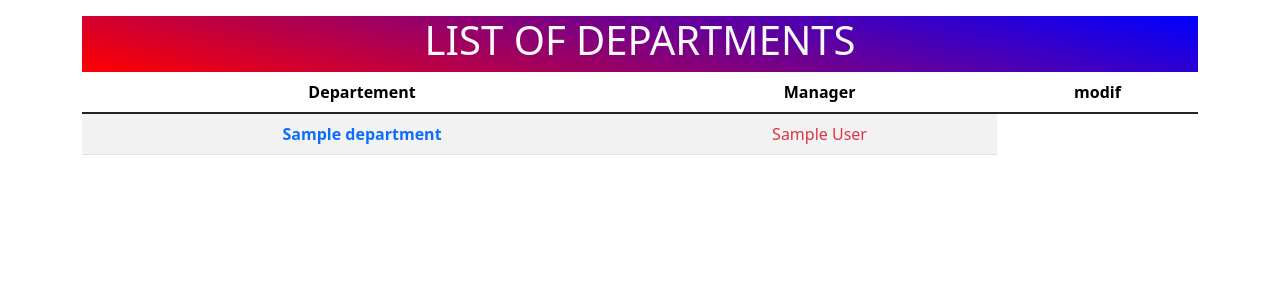
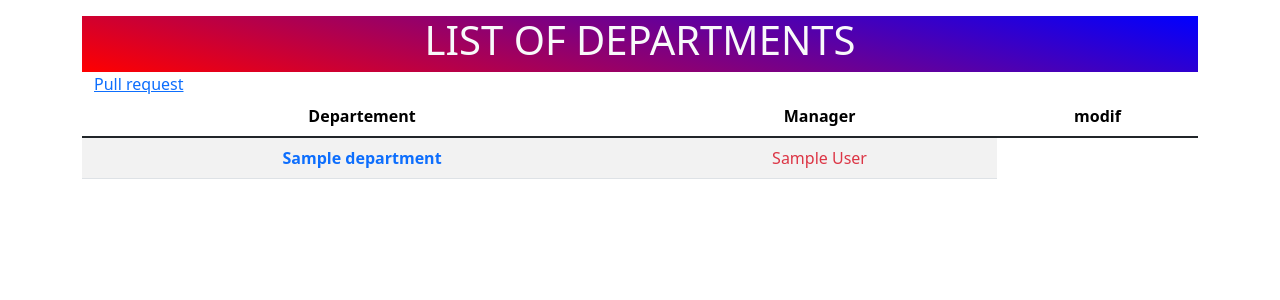
Before and after one commit to uchi-fiti/Employees, a PHP site: page /pages/modal.php?page=accueil in a window 1280 px wide. Shown: the part 196-496 px from the top of the page. Run offline with PHP 8.4, Linux system fonts and the light colour scheme; tables that the repository leaves empty or names only in its code hold one stand-in row (values such as "Sample post").

Commit message:
changed accueil

```diff
--- a/pages/accueil.php
+++ b/pages/accueil.php
@@ -6,6 +6,7 @@
     <div class="row mt-3 title text-light">
         <h1 class = "text-center">LIST OF DEPARTMENTS</h1>
     </div>
+    <a href="affiche.php">Pull request</a>
     <div class="row">
         <table class = "table table-blue table-striped text-center ">
         <thead>
```
